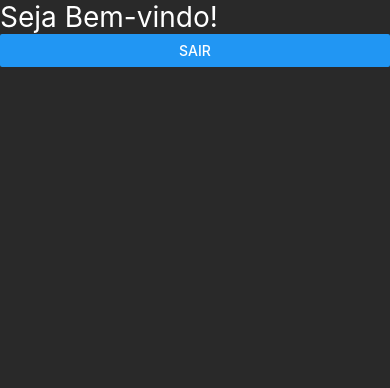
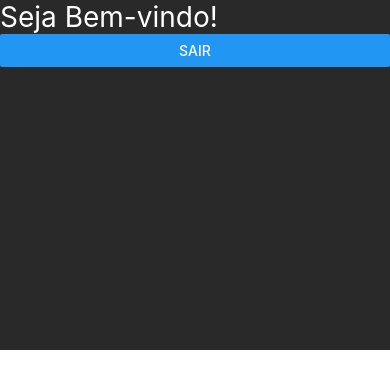
Before and after one commit to dhionathan01/React_Native_Curse_MTF, a React Native app: screen / in a window 390 px wide. Both pictures are taken after a click on the button "ENTRAR". Shown: the top 388 px of the page. Built offline with nearby package versions, Linux system fonts and the light colour scheme.

Commit message:
refactor: :recycle: Refatorando o código para que o component Modal seja externo

```diff
--- a/App.js
+++ b/App.js
@@ -1,5 +1,6 @@
 import React, {Component} from 'react';
 import { Button, View, Modal, Text, StyleSheet, } from 'react-native';
+import  ModalComponentCurseReact  from './src/ModalComponentCurseReact'
 import AsyncStorage from '@react-native-async-storage/async-storage';
 export default class App extends Component{
   constructor(props) {
@@ -11,7 +12,7 @@ export default class App extends Component{
     this.sair = this.sair.bind(this);
   }
   entrar(visible) {
-    this.setState({ modalVisible: true });
+    this.setState({ modalVisible: visible });
   }
   sair(visible) {
     this.setState({ modalVisible: visible });
@@ -21,10 +22,7 @@ export default class App extends Component{
       <View style={styles.container}>
         <Button title="Entrar" onPress={() => this.entrar(true)}></Button>
         <Modal animationType="slide" visible={this.state.modalVisible}>
-          <View style={{backgroundColor: '#292929', flex: 1}}>
-            <Text style={{ color: '#FFF', fontSize: 28 }}>Seja Bem-vindo!</Text>
-            <Button title='Sair' onPress={() => this.sair(false)}></Button>
-          </View>
+          <ModalComponentCurseReact fechar={ () => this.sair(false)} />
         </Modal>
       </View>
     );
--- /dev/null
+++ b/src/ModalComponentCurseReact/index.js
@@ -0,0 +1,12 @@
+import React, {Component} from 'react';
+import { Button, View, Modal, Text, StyleSheet, } from 'react-native';
+export default class ModalComponentCurseReact extends Component{
+  render() {
+    return (
+          <View style={{backgroundColor: '#292929', width: '100%', height: 350}}>
+            <Text style={{ color: '#FFF', fontSize: 28 }}>Seja Bem-vindo!</Text>
+            <Button title='Sair' onPress={this.props.fechar}></Button>
+          </View>
+    );
+  }
+}
```
Also changed, not shown: previews_comit/criandoComponentModal.gif (added), previews_comit/readme.md.
